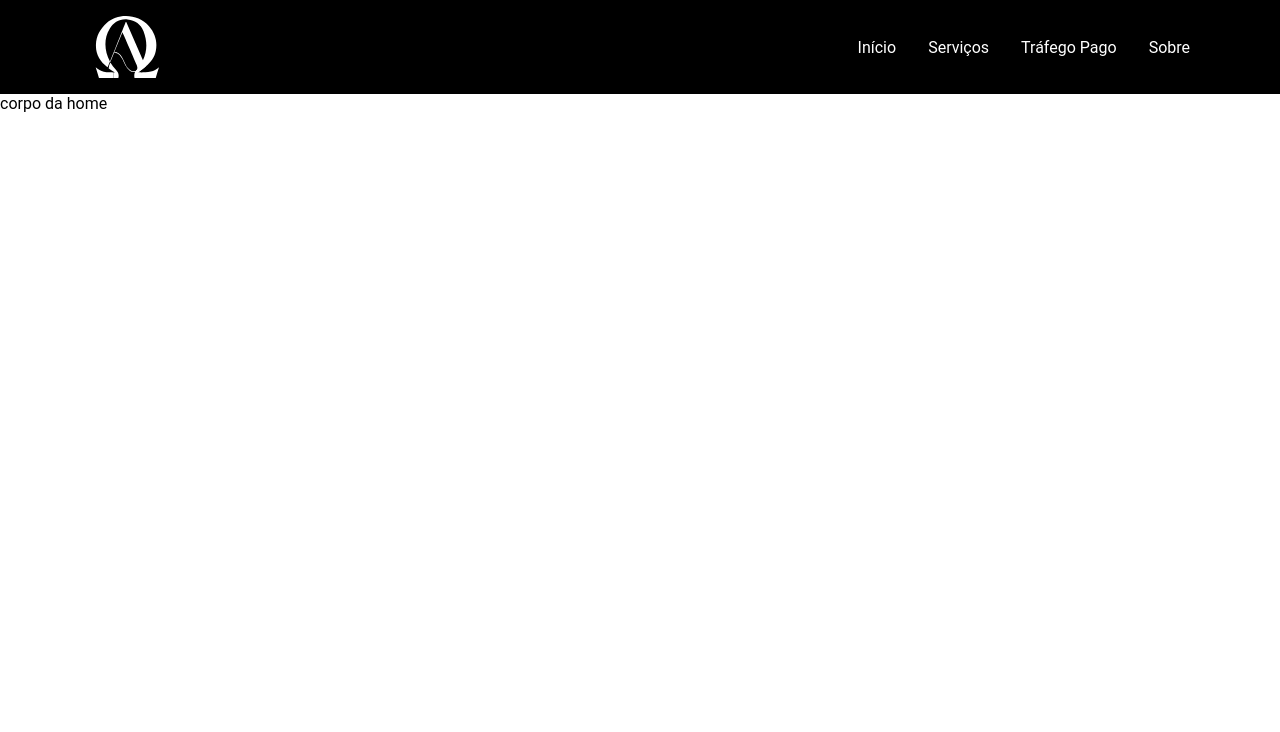
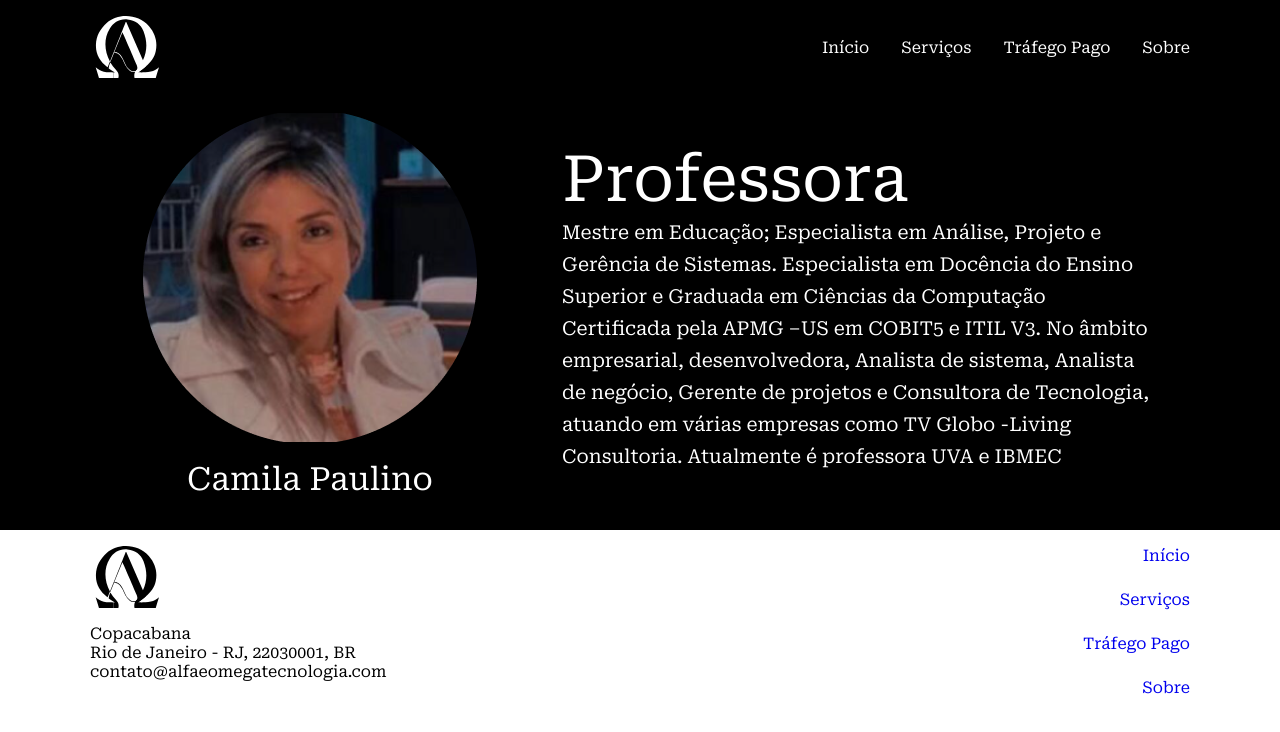
Before and after one commit to itallovidal/alfa-omega-site, a React (Vite) app: page / in a window 1280 px wide. Shown: the top 732 px of the page. Built offline with nearby package versions, Linux system fonts and the light colour scheme.

Commit message:
about and footer

```diff
--- a/index.html
+++ b/index.html
@@ -1,9 +1,13 @@
 <!doctype html>
 <html lang="en">
   <head>
+    <link rel="preconnect" href="https://fonts.googleapis.com"/>
+    <link rel="preconnect" href="https://fonts.gstatic.com" crossorigin/>
+    <link href="https://fonts.googleapis.com/css2?family=Roboto+Serif:ital,opsz,wght@0,8..144,100..900;1,8..144,100..900&display=swap" rel="stylesheet"/>
     <meta charset="UTF-8" />
 <!--    <link rel="icon" type="image/svg+xml" href="/vite.svg" />-->
     <meta name="viewport" content="width=device-width, initial-scale=1.0" />
+
     <title>Alfa & Ômega</title>
   </head>
   <body>
--- a/src/@types/images.d.ts
+++ b/src/@types/images.d.ts
@@ -1,3 +1,4 @@
 declare module '*.png'
 declare module '*.svg'
 declare module '*.jpeg'
+declare module '*.jpg'
--- /dev/null
+++ b/src/global-components/footer/footer.tsx
@@ -0,0 +1,28 @@
+import React from 'react'
+import { AddressWrapper, ContactWrapper, Wrapper } from './style.ts'
+import AlfaLogo from '../../assets/logo_preto.svg'
+import { Link } from 'react-router-dom'
+export function Footer() {
+  return (
+    <Wrapper>
+      <div>
+        <AddressWrapper>
+          <picture>
+            <img src={AlfaLogo} alt="AlfaLogo" />
+          </picture>
+          <div>
+            <span>Copacabana</span>
+            <span>Rio de Janeiro - RJ, 22030001, BR</span>
+            <span>contato@alfaeomegatecnologia.com</span>
+          </div>
+        </AddressWrapper>
+        <ContactWrapper>
+        <Link to={'/#home'}>Início</Link>
+          <Link to={'/#services'}> Serviços</Link>
+          <Link to={'/#traffic'}> Tráfego Pago</Link>
+          <Link to={'/#about'}>Sobre</Link>
+        </ContactWrapper>
+      </div>
+    </Wrapper>
+  )
+}
--- /dev/null
+++ b/src/global-components/footer/style.ts
@@ -0,0 +1,39 @@
+import { styled } from '../../styles'
+
+export const Wrapper = styled('footer', {
+  width: '100%',
+  padding: '1rem',
+  background: 'white',
+
+  '& > div': {
+    maxWidth: '68.75rem',
+    width: '100%',
+    margin: '0 auto',
+    display: 'flex',
+    justifyContent: 'space-between',
+  },
+
+  picture: {
+    width: '4.4rem',
+  },
+})
+
+export const AddressWrapper = styled('div', {
+  display: 'flex',
+  flexDirection: 'column',
+
+  '& > div': {
+    marginBlock: '1rem',
+    display: 'flex',
+    flexDirection: 'column',
+    alignItems: 'flex-start',
+  },
+})
+
+export const ContactWrapper = styled('div', {
+  display: 'flex',
+  justifyContent: 'space-between',
+  flexDirection: 'column',
+  alignItems: 'flex-end',
+  color: 'black',
+})
--- a/src/pages/app.layout.tsx
+++ b/src/pages/app.layout.tsx
@@ -1,13 +1,14 @@
 import React from 'react'
 import { Outlet } from 'react-router-dom'
 import { Navbar } from '../global-components/navbar/navbar.tsx'
+import { Footer } from '../global-components/footer/footer.tsx'
 
 export function AppLayout() {
   return (
     <div>
       <Navbar />
-
       <Outlet />
+      <Footer />
     </div>
   )
 }
--- /dev/null
+++ b/src/pages/home/about.tsx
@@ -0,0 +1,32 @@
+import React from 'react'
+import { AboutWrapper, AboutDetails, ProfileWrapper } from './style.ts'
+import Profile from '../../assets/profile.png'
+
+export function About() {
+  return (
+    <AboutWrapper>
+      <div>
+        <ProfileWrapper>
+          <picture>
+            <img src={Profile} alt={'profile.png'} />
+          </picture>
+
+          <span>Camila Paulino</span>
+        </ProfileWrapper>
+
+        <AboutDetails>
+          <h1>Professora</h1>
+          <p>
+            Mestre em Educação; Especialista em Análise, Projeto e Gerência de
+            Sistemas. Especialista em Docência do Ensino Superior e Graduada em
+            Ciências da Computação Certificada pela APMG –US em COBIT5 e ITIL
+            V3. No âmbito empresarial, desenvolvedora, Analista de sistema,
+            Analista de negócio, Gerente de projetos e Consultora de Tecnologia,
+            atuando em várias empresas como TV Globo -Living Consultoria.
+            Atualmente é professora UVA e IBMEC
+          </p>
+        </AboutDetails>
+      </div>
+    </AboutWrapper>
+  )
+}
--- a/src/pages/home/index.tsx
+++ b/src/pages/home/index.tsx
@@ -1,5 +1,10 @@
 import React from 'react'
+import { About } from './about.tsx'
 
 export function Home() {
-  return <div>corpo da home</div>
+  return (
+    <div>
+      <About />
+    </div>
+  )
 }
--- /dev/null
+++ b/src/pages/home/style.ts
@@ -0,0 +1,43 @@
+import { styled } from '../../styles'
+
+export const AboutWrapper = styled('section', {
+  width: '100%',
+  padding: '1rem',
+  background: 'black',
+
+  '& > div': {
+    maxWidth: '68.75rem',
+    width: '100%',
+    margin: '0 auto',
+    display: 'flex',
+    justifyContent: 'space-between',
+  },
+})
+
+export const AboutDetails = styled('div', {
+  color: 'white',
+  padding: '2rem',
+
+  h1: {
+    fontSize: '4rem',
+    fontWeight: 'normal',
+  },
+
+  p: {
+    fontSize: '1.2rem',
+    lineHeight: '2rem',
+  },
+})
+
+export const ProfileWrapper = styled('div', {
+  minWidth: '40%',
+  display: 'flex',
+  flexDirection: 'column',
+  alignItems: 'center',
+
+  span: {
+    marginBlock: '1rem',
+    fontSize: '2rem',
+    color: 'white',
+  },
+})
--- a/src/styles/index.ts
+++ b/src/styles/index.ts
@@ -37,7 +37,7 @@ export const globalStyles = globalCss({
   },
 
   'body, input, textarea, button': {
-    fontFamily: 'Roboto',
+    fontFamily: 'Roboto Serif',
     fontWeight: 400,
   },
 
```
Also changed, not shown: src/assets/logo_preto.svg (added), src/assets/profile.png (added).
